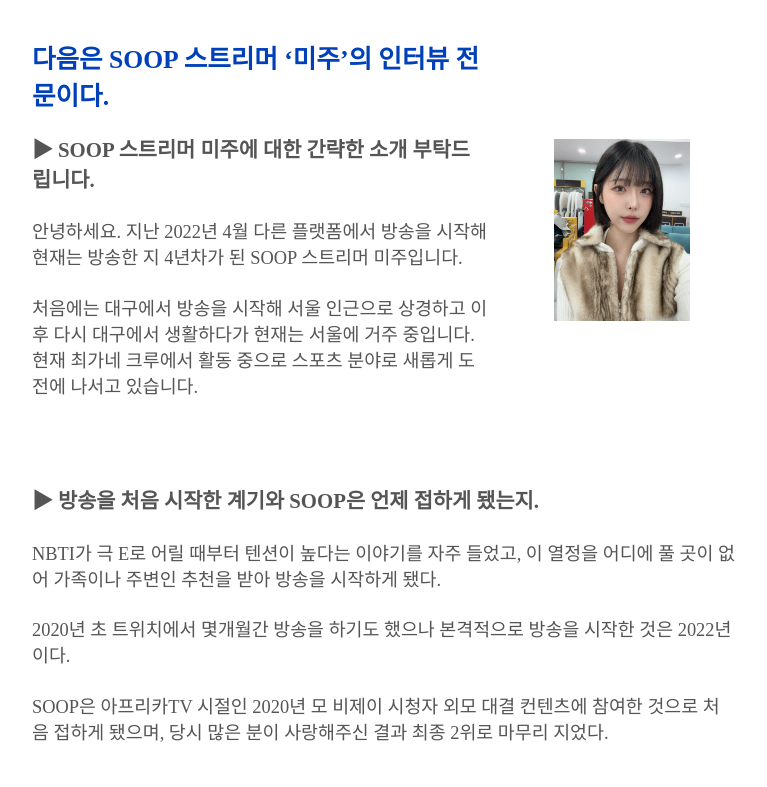
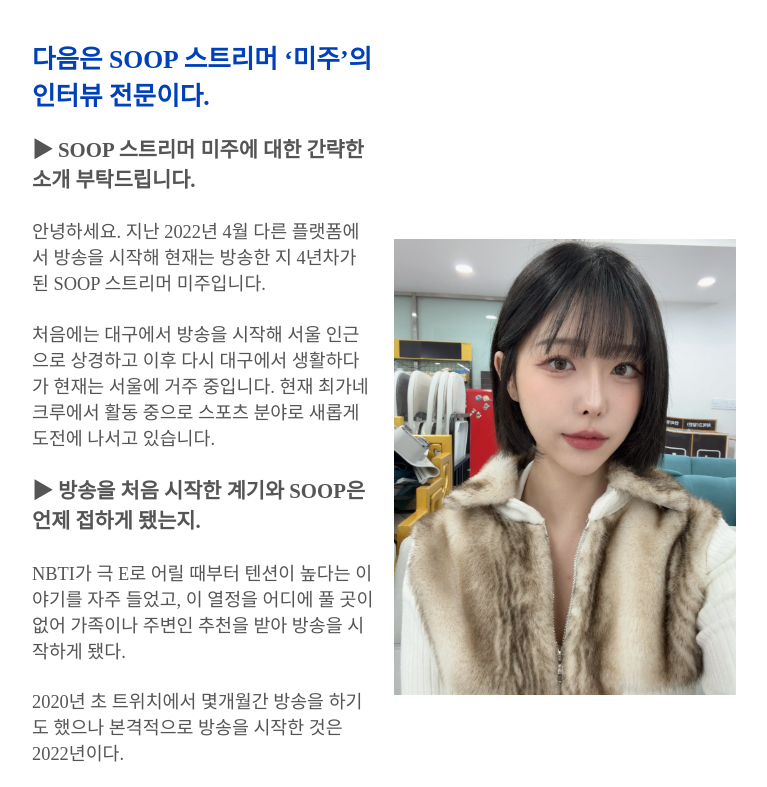
Before and after one commit to yujinnnee/mijoo, a plain HTML site: page index.html in a window 1280 px wide. Shown: the part 1820-2607 px from the top of the page, without its empty margins (256-1023 px from the left). Drawn offline with Linux system fonts and the light colour scheme.

Commit message:
수정 사항 반영

```diff
--- a/index.html
+++ b/index.html
@@ -72,12 +72,6 @@
           <h4>
             처음에는 대구에서 방송을 시작해 서울 인근으로 상경하고 이후 다시 대구에서 생활하다가 현재는 서울에 거주 중입니다. 현재 최가네 크루에서 활동 중으로 스포츠 분야로 새롭게 도전에 나서고 있습니다.
           </h4>
-        </div>
-        <div class="img-container">
-          <img class="image2" src="./src/images/main2.jpeg">
-        </div>
-      </div>
-      <div class="text-container">
           <h3 class="bold">
             ▶ 방송을 처음 시작한 계기와 SOOP은 언제 접하게 됐는지.
           </h3>
@@ -90,6 +84,10 @@
           <h4>
             SOOP은 아프리카TV 시절인 2020년 모 비제이 시청자 외모 대결 컨텐츠에 참여한 것으로 처음 접하게 됐으며, 당시 많은 분이 사랑해주신 결과 최종 2위로 마무리 지었다.
           </h4>
+        </div>
+        <div class="img-container">
+          <img class="image2" src="./src/images/main2.jpeg">
+        </div>
       </div>
       <div class="img-container">
         <img class="image3" src="./src/images/main3.jpg">
--- a/src/styles/main.css
+++ b/src/styles/main.css
@@ -126,7 +126,7 @@ p {
 }
 
 .image2 {
-  width:60%
+  width:100%
 }
 
 .image3 {
@@ -150,14 +150,16 @@ p {
   gap: 20px; /* 두 div 사이 간격 */
   align-items: center; /* 세로 중앙 정렬 */
   height: auto;
+  margin-bottom: 3%;
 }
 
 .horizontal-container .text-container {
   flex: 1; /* 텍스트 영역이 더 넓게 차지하도록 */
+  margin-bottom: 0;
 }
 
 .horizontal-container .img-container {
-  flex: 0.5;
+  flex: 1;
 }
 
 @media (max-width: 768px) {
```
Lines whose indentation alone changed are shown as unchanged.
